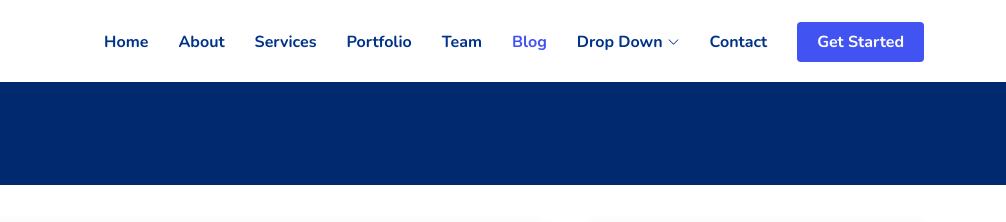
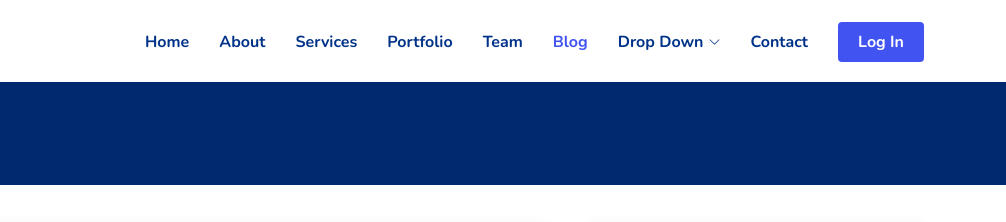
Before and after one commit to Binary-Coders/Binary-Coder-Website, a plain HTML site: page blog-single.html in a window 1280 px wide. Shown: the top 222 px of the page, 274-1280 px from the left. Drawn offline with nearby package versions, Linux system fonts and the light colour scheme.

Commit message:
Updated Log In button

```diff
--- a/blog-single.html
+++ b/blog-single.html
@@ -72,7 +72,7 @@
             </ul>
           </li>
           <li><a class="nav-link scrollto" href="#contact">Contact</a></li>
-          <li><a class="getstarted scrollto" href="#about">Get Started</a></li>
+          <li><a class="getstarted scrollto" href="#about">Log In</a></li>
         </ul>
         <i class="bi bi-list mobile-nav-toggle"></i>
       </nav><!-- .navbar -->
```
Also changed, not shown: blog.html (+1 -1 lines), inner-page.html (+1 -1 lines), portfolio-details.html (+1 -1 lines).
